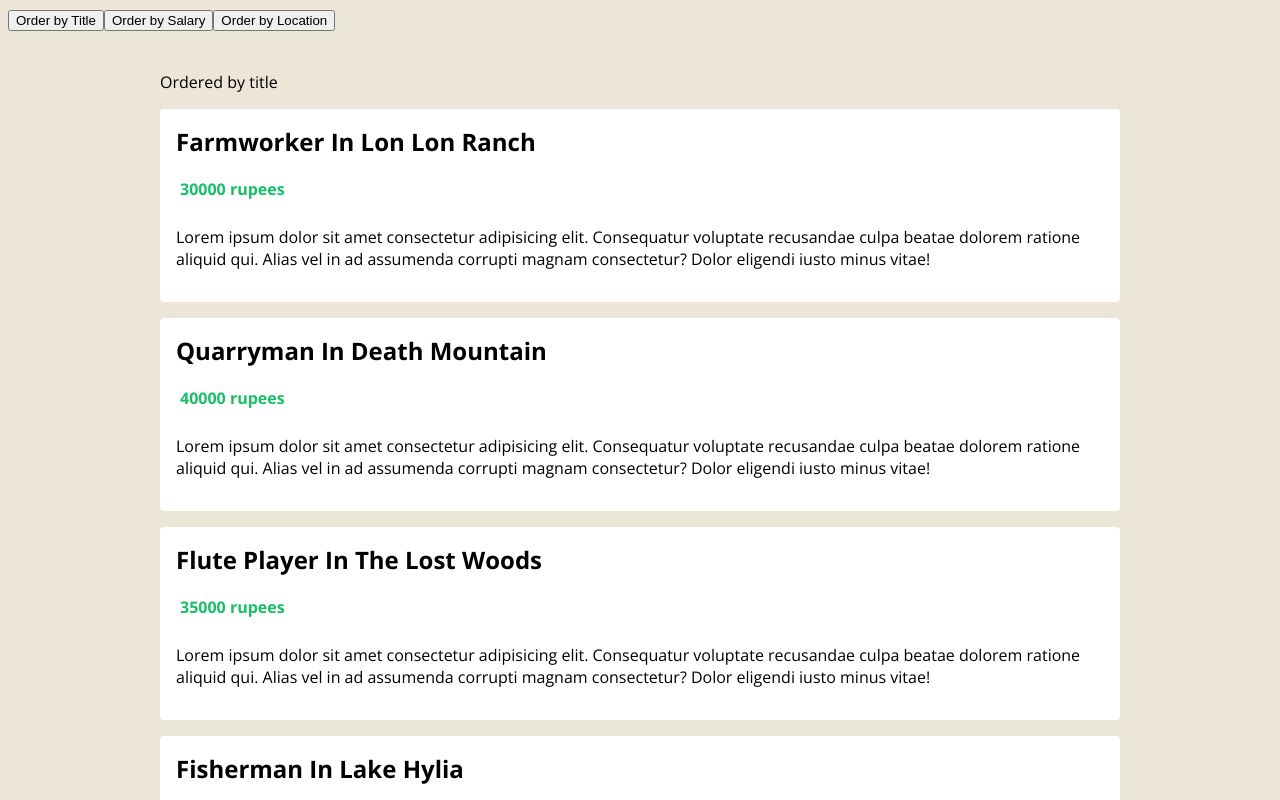
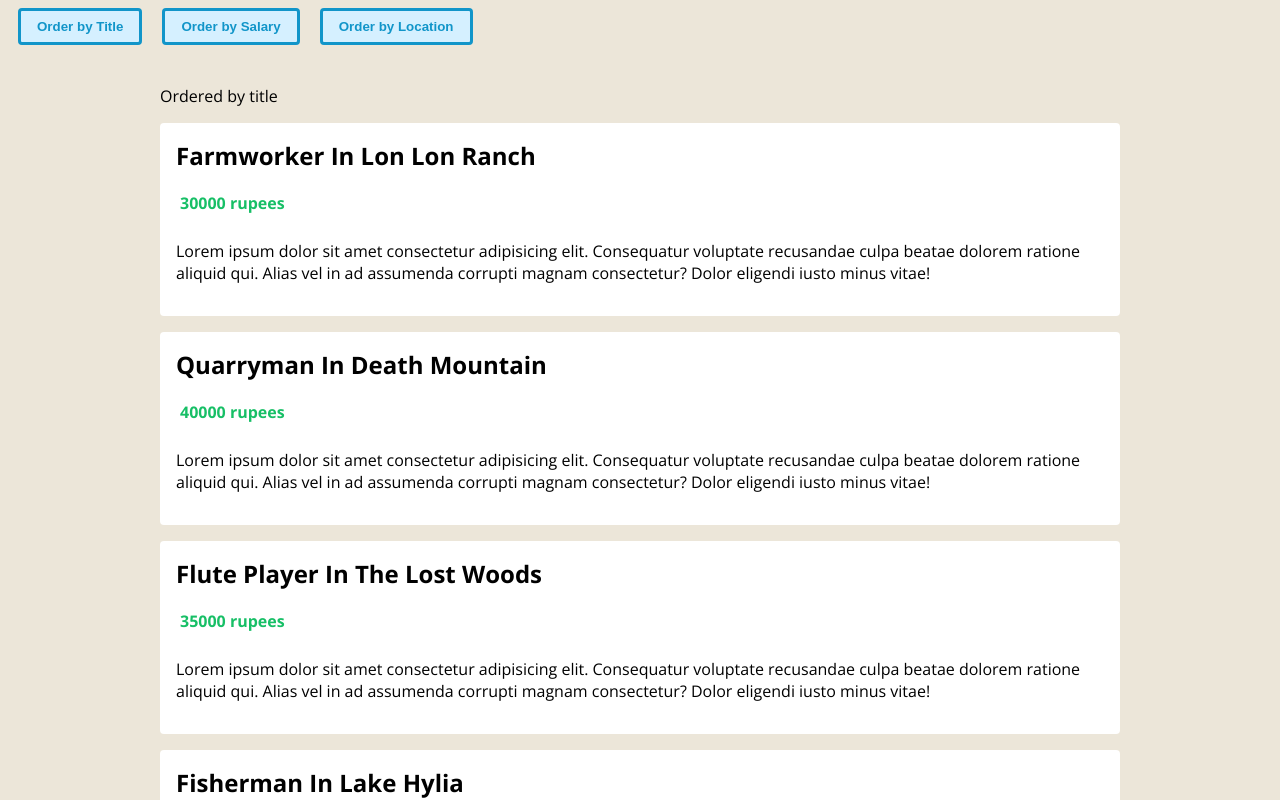
Before and after one commit to mattyricks/ts-vue3-hyrule-jobs, a Vue app: page / in a window 1280 px wide. Shown: the top 800 px of the page. Built offline with nearby package versions, Linux system fonts and the light colour scheme.

Commit message:
styles order type filtering buttons in App.vue

```diff
--- a/src/App.vue
+++ b/src/App.vue
@@ -61,4 +61,20 @@
 </script>
 
 <style>
+header {
+  text-align: center;
+}
+header .order {
+  margin-top: 20px;
+}
+button {
+  margin: 0 10px;
+  color: #1195c9;
+  border: 3px solid #1195c9;
+  background: #d5f0ff;
+  padding: 8px 16px;
+  border-radius: 4px;
+  cursor: pointer;
+  font-weight: bold;
+}
 </style>
```
